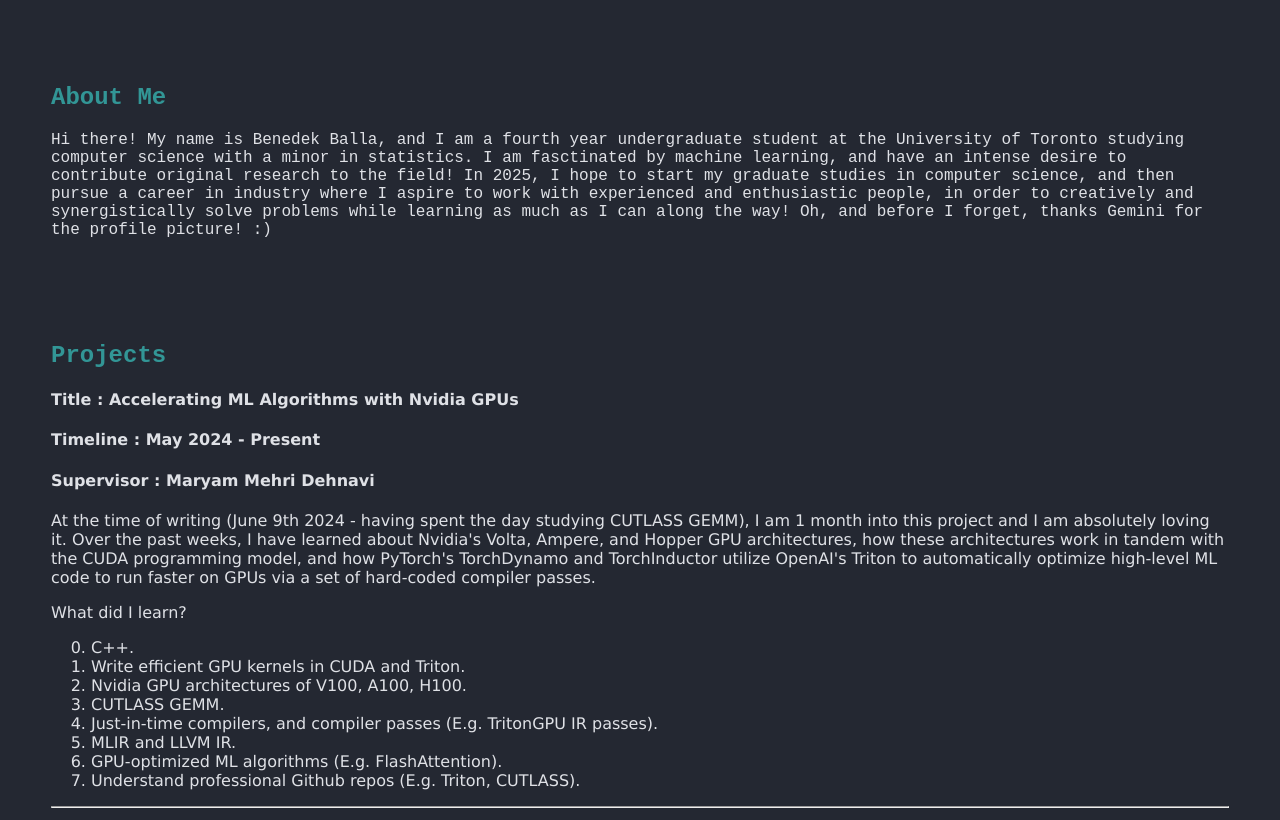
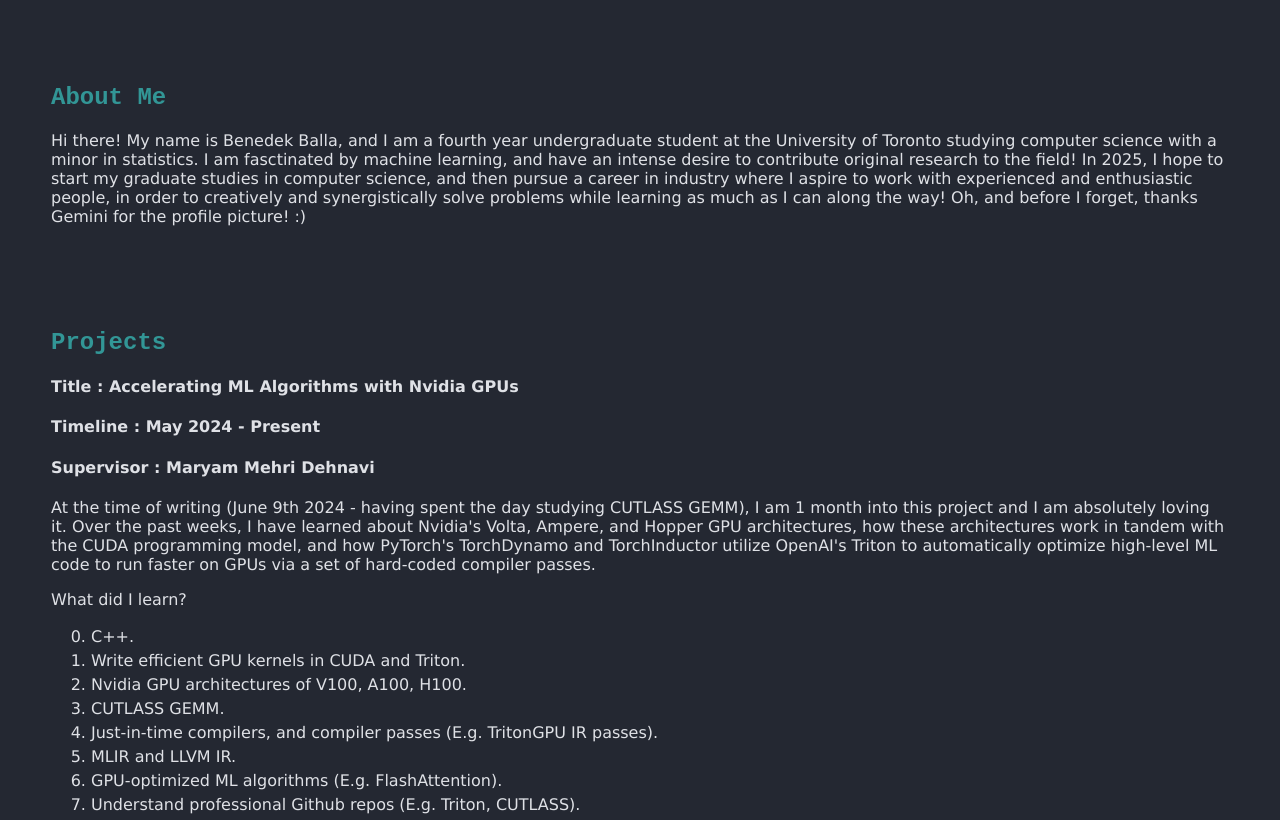
Before and after one commit to BenedekBalla/BenedekBalla.github.io, a plain HTML site: page index.html in a window 1280 px wide. Shown: the part 201-1021 px from the top of the page. Drawn offline with Linux system fonts and the light colour scheme.

Commit message:
Update index.html

```diff
--- a/index.html
+++ b/index.html
@@ -5,6 +5,11 @@
   <meta name="viewport" content="width=device-width, initial-scale=1.0">
   <title >Benedek Balla | Portfolio</title>
   <link rel="stylesheet" href="style.css">
+  <style>
+    ol li {
+      line-height: 1.5;
+    }
+  </style>
 </head>
 <body>
   <header class="dark-bg">
@@ -28,7 +33,7 @@
   <main class="main-content">
     <section id="about" class="section">
         <h2 style="color: rgb(50,150,150);" style="font-family: 'Courier New', monospace;">About Me</h2>
-        <p>
+        <p style="font-family: Verdana, sans-serif;">
         Hi there! My name is Benedek Balla, and I am a fourth year undergraduate student at the University of Toronto studying computer science
         with a minor in statistics. I am fasctinated by machine learning, and have an intense desire to contribute original research to the field!
         In 2025, I hope to start my graduate studies in computer science, and then pursue a career in industry where I aspire to work with experienced and enthusiastic people,
@@ -49,14 +54,14 @@
             </p>
             <p style="font-family: Verdana, sans-serif;">What did I learn?</p>
             <ol start="0">
-              <li style="font-family: Verdana, sans-serif;" margin="10px"> C++. </li>
-              <li style="font-family: Verdana, sans-serif;" margin="10px"> Write efficient GPU kernels in CUDA and Triton. </li>
-              <li style="font-family: Verdana, sans-serif;" margin="10px"> Nvidia GPU architectures of V100, A100, H100. </li>
-              <li style="font-family: Verdana, sans-serif;" margin="10px"> CUTLASS GEMM. </li>
-              <li style="font-family: Verdana, sans-serif;" margin="10px"> Just-in-time compilers, and compiler passes (E.g. TritonGPU IR passes). </li>
-              <li style="font-family: Verdana, sans-serif;" margin="10px"> MLIR and LLVM IR. </li>
-              <li style="font-family: Verdana, sans-serif;" margin="10px"> GPU-optimized ML algorithms (E.g. FlashAttention). </li>
-              <li style="font-family: Verdana, sans-serif;" margin="10px"> Understand professional Github repos (E.g. Triton, CUTLASS). </li>
+              <li style="font-family: Verdana, sans-serif;" > C++. </li>
+              <li style="font-family: Verdana, sans-serif;" > Write efficient GPU kernels in CUDA and Triton. </li>
+              <li style="font-family: Verdana, sans-serif;" > Nvidia GPU architectures of V100, A100, H100. </li>
+              <li style="font-family: Verdana, sans-serif;" > CUTLASS GEMM. </li>
+              <li style="font-family: Verdana, sans-serif;" > Just-in-time compilers, and compiler passes (E.g. TritonGPU IR passes). </li>
+              <li style="font-family: Verdana, sans-serif;" > MLIR and LLVM IR. </li>
+              <li style="font-family: Verdana, sans-serif;" > GPU-optimized ML algorithms (E.g. FlashAttention). </li>
+              <li style="font-family: Verdana, sans-serif;" > Understand professional Github repos (E.g. Triton, CUTLASS). </li>
             </ol>
       <hr>
           <h4 style="font-family: Verdana, sans-serif;"> Title : DDPMs for Synthetic MSK-US Dataset Enrichment </h4>
```
